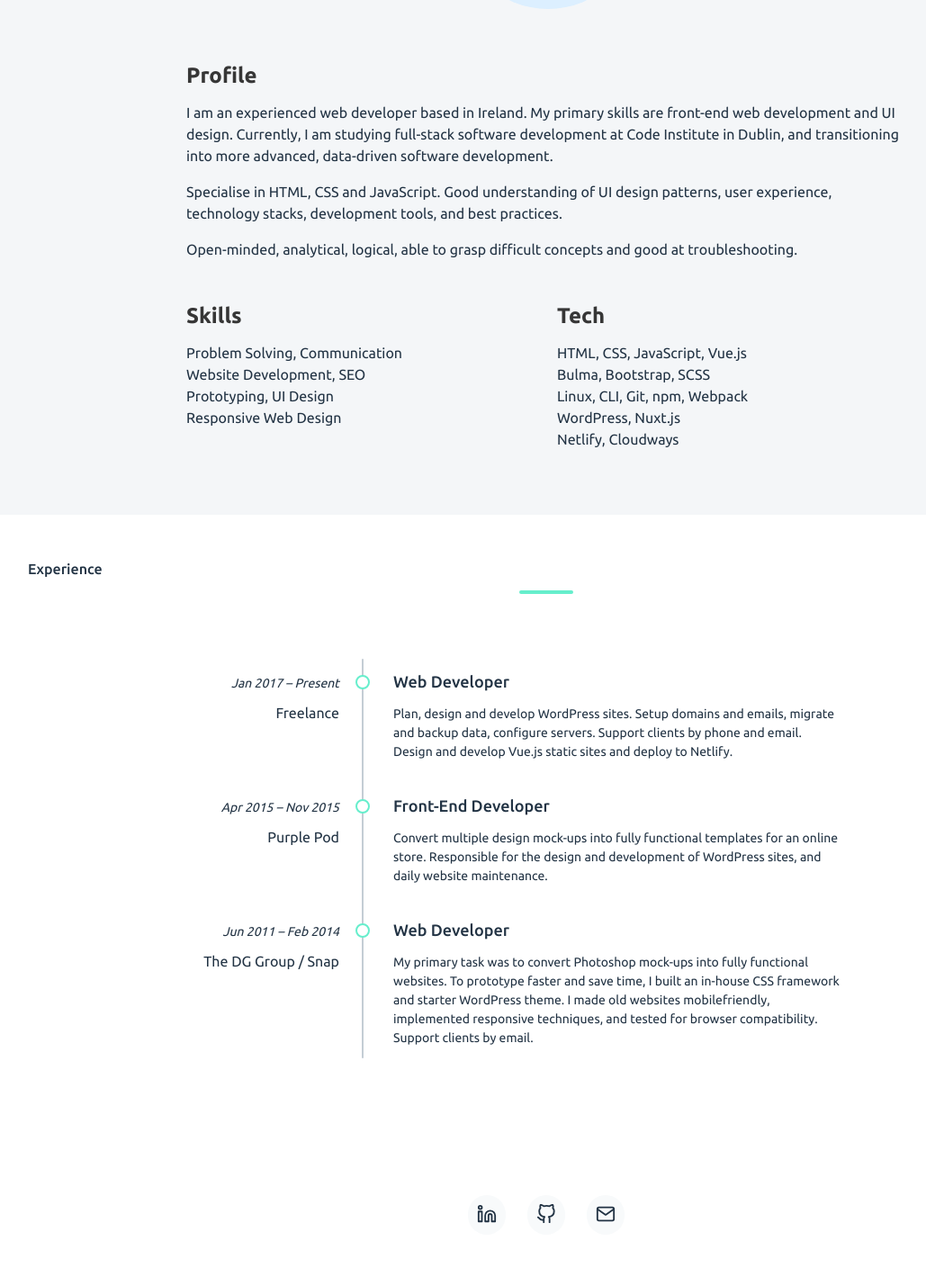
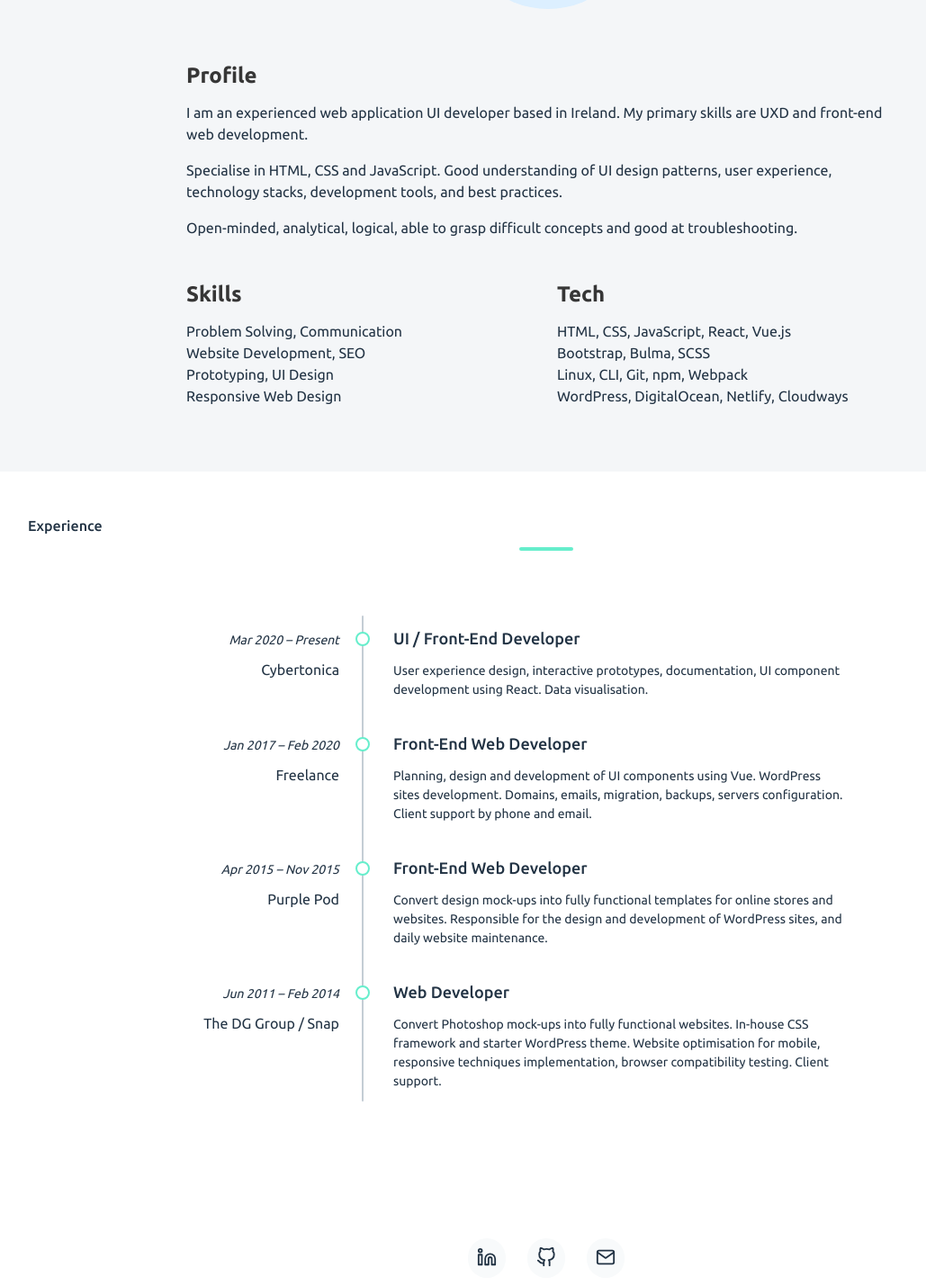
Before and after one commit to dzvilius/vilius-website, a Nuxt app: page / in a window 1280 px wide. Shown: the part 1132-2561 px from the top of the page at 90% size, without its empty margins (33-1062 px from the left). Built offline with nearby package versions, Linux system fonts and the light colour scheme.

Commit message:
update details

```diff
--- a/components/About.vue
+++ b/components/About.vue
@@ -5,18 +5,12 @@
       <div class="TitleLine"></div>
       <div class="content Profile">
         <figure class="image is-200x200 ProfileImage">
-          <img
-            src="images/me.png"
-            class="is-rounded"
-            alt="Vilius Dzemyda"
-          />
+          <img src="images/me.png" class="is-rounded" alt="Vilius Dzemyda" />
         </figure>
         <h3 class="is-uppercase is-size-5">Profile</h3>
         <p>
-          I am an experienced web developer based in Ireland. My primary skills
-          are front-end web development and UI design. Currently, I am studying
-          full-stack software development at Code Institute in Dublin, and
-          transitioning into more advanced, data-driven software development.
+          I am an experienced web application UI developer based in Ireland. My
+          primary skills are UXD and front-end web development.
         </p>
         <p>
           Specialise in HTML, CSS and JavaScript. Good understanding of UI
@@ -43,9 +37,10 @@
           <div class="content">
             <h3 class="is-uppercase is-size-5">Tech</h3>
             <p>
-              HTML, CSS, JavaScript, Vue.js
-              <br />Bulma, Bootstrap, SCSS <br />Linux, CLI, Git, npm, Webpack
-              <br />WordPress, Nuxt.js <br />Netlify, Cloudways
+              HTML, CSS, JavaScript, React, Vue.js
+              <br />
+              Bootstrap, Bulma, SCSS <br />Linux, CLI, Git, npm, Webpack
+              <br />WordPress, DigitalOcean, Netlify, Cloudways
             </p>
           </div>
         </div>
@@ -53,6 +48,12 @@
     </div>
   </section>
 </template>
+
+<script>
+export default {
+  name: 'About',
+}
+</script>
 
 <style lang="scss" scoped>
 @import '~assets/scss/_variables.scss';
--- a/components/Experience.vue
+++ b/components/Experience.vue
@@ -1,17 +1,35 @@
 <template>
   <section class="section HiringSection" id="Hiring">
     <div class="container">
-      <h3 class="is-size-3 has-text-centered HiringSection__Title">Experience</h3>
+      <h3 class="is-size-3 has-text-centered HiringSection__Title">
+        Experience
+      </h3>
       <div class="TitleLine"></div>
       <div class="Experience">
         <div class="Experience__Item">
           <div class="Experience__Meta">
             <div class="Experience__Indicator"></div>
-            <span>Jan 2017 – Present</span>
+            <span>Mar 2020 – Present</span>
+            <div class="Experience__JobTitle">Cybertonica</div>
+          </div>
+          <h2 class="Experience__Title">UI / Front-End Developer</h2>
+          <p>
+            User experience design, interactive prototypes, documentation, UI
+            component development using React. Data visualisation.
+          </p>
+        </div>
+        <div class="Experience__Item">
+          <div class="Experience__Meta">
+            <div class="Experience__Indicator"></div>
+            <span>Jan 2017 – Feb 2020</span>
             <div class="Experience__JobTitle">Freelance</div>
           </div>
-          <h2 class="Experience__Title">Web Developer</h2>
-          <p>Plan, design and develop WordPress sites. Setup domains and emails, migrate and backup data, configure servers. Support clients by phone and email. Design and develop Vue.js static sites and deploy to Netlify.</p>
+          <h2 class="Experience__Title">Front-End Web Developer</h2>
+          <p>
+            Planning, design and development of UI components using Vue.
+            WordPress sites development. Domains, emails, migration, backups,
+            servers configuration. Client support by phone and email.
+          </p>
         </div>
         <div class="Experience__Item">
           <div class="Experience__Meta">
@@ -19,8 +37,12 @@
             <span>Apr 2015 – Nov 2015</span>
             <div class="Experience__JobTitle">Purple Pod</div>
           </div>
-          <h2 class="Experience__Title">Front-End Developer</h2>
-          <p>Convert multiple design mock-ups into fully functional templates for an online store. Responsible for the design and development of WordPress sites, and daily website maintenance.</p>
+          <h2 class="Experience__Title">Front-End Web Developer</h2>
+          <p>
+            Convert design mock-ups into fully functional templates for online
+            stores and websites. Responsible for the design and development of
+            WordPress sites, and daily website maintenance.
+          </p>
         </div>
         <div class="Experience__Item">
           <div class="Experience__Meta">
@@ -29,7 +51,12 @@
             <div class="Experience__JobTitle">The DG Group / Snap</div>
           </div>
           <h2 class="Experience__Title">Web Developer</h2>
-          <p>My primary task was to convert Photoshop mock-ups into fully functional websites. To prototype faster and save time, I built an in-house CSS framework and starter WordPress theme. I made old websites mobilefriendly, implemented responsive techniques, and tested for browser compatibility. Support clients by email.</p>
+          <p>
+            Convert Photoshop mock-ups into fully functional websites. In-house
+            CSS framework and starter WordPress theme. Website optimisation for
+            mobile, responsive techniques implementation, browser compatibility
+            testing. Client support.
+          </p>
         </div>
         <div class="Experience__Line"></div>
       </div>
@@ -39,13 +66,9 @@
 </template>
 
 <script>
-//import Hiring from '~/components/Hiring.vue'
-
-// export default {
-//   components: {
-//     Hiring,
-//   },
-// }
+export default {
+  name: 'Experience',
+}
 </script>
 
 <style lang="scss" scoped>
--- a/components/Header.vue
+++ b/components/Header.vue
@@ -4,10 +4,11 @@
       <div class="Hero__Content">
         <p class="Hero__Title">{{ msg }}</p>
         <h1 class="Hero__Subtitle">
-          My name is Vilius,
-          <br>I am Front-End Web Developer
+          My name is Vilius,<br /><br />
+          I architect and develop web applications using<br />
+          UX methodologies and modern web tech.
         </h1>
-        <ButtonMail/>
+        <ButtonMail />
       </div>
     </section>
   </header>
--- a/package.json
+++ b/package.json
@@ -14,11 +14,11 @@
     "@nuxtjs/dotenv": "^1.3.0",
     "@nuxtjs/google-analytics": "^2.2.0",
     "bulma": "^0.7.5",
-    "nuxt": "^2.7.1",
+    "nuxt": "^2.11.0",
     "vue-scrollto": "^2.15.0"
   },
   "devDependencies": {
-    "node-sass": "^4.12.0",
+    "node-sass": "^4.13.1",
     "prettier": "^1.17.1",
     "sass-loader": "^7.1.0"
   },
```
Also changed, not shown: components/Footer.vue (+8 -4 lines), 2 other files (tests, documents, lock files or other folders).
